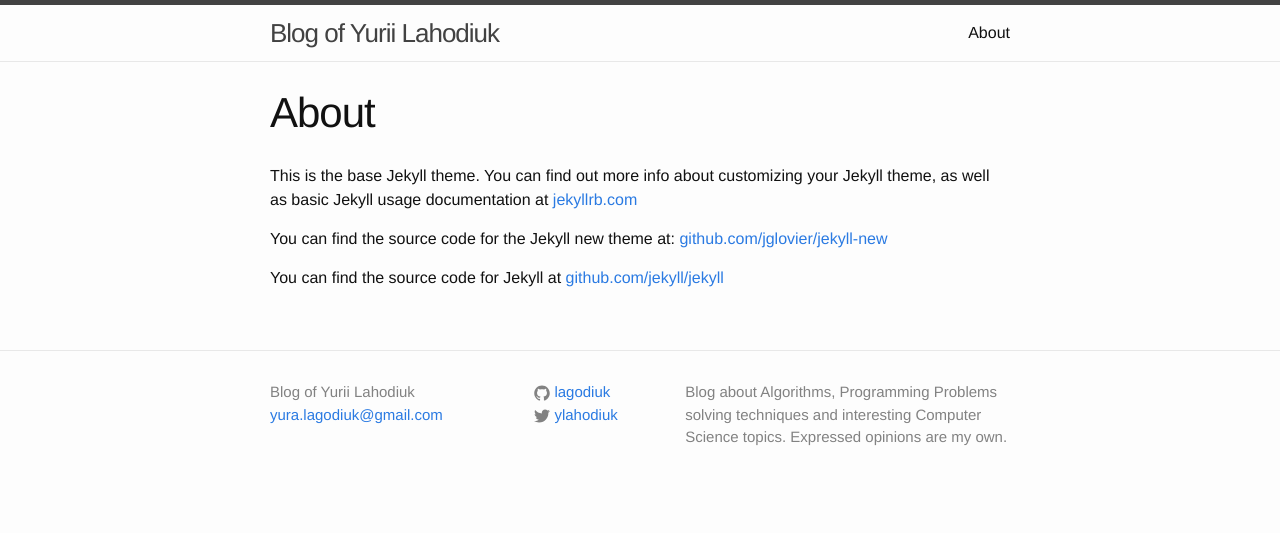
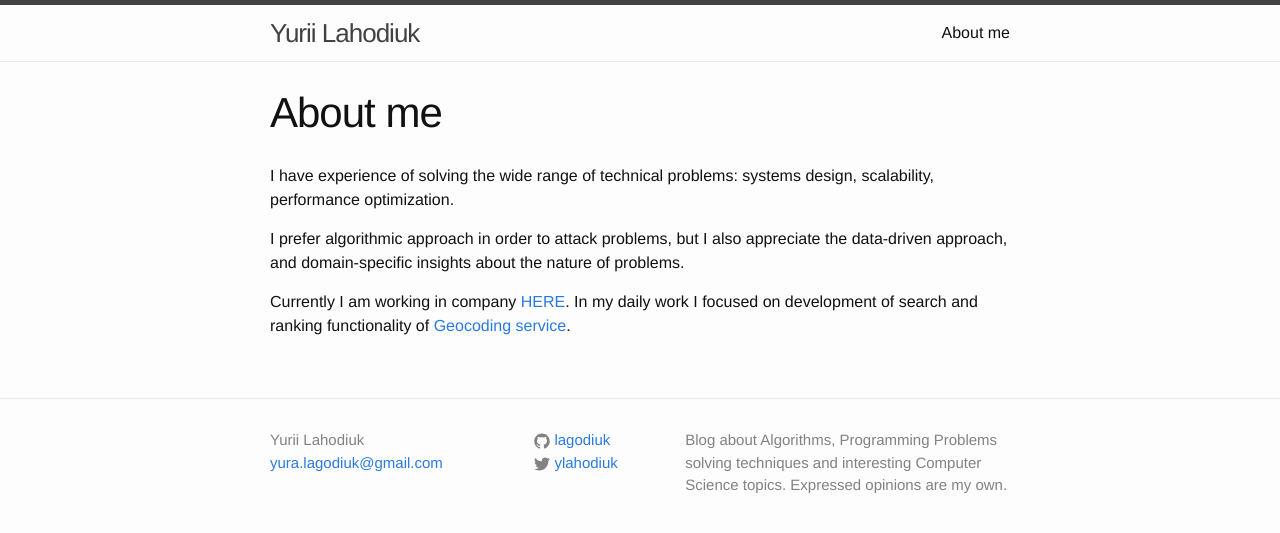
Before and after one commit to lagodiuk/lagodiuk.github.io, a Jekyll site: the page built from about.md, in a window 1280 px wide. Shown: the top 533 px of the page. Built offline with Jekyll 4.4.1, drawn with Linux system fonts in a browser that asks for light colours.

Commit message:
Updated information about me

```diff
--- a/_config.yml
+++ b/_config.yml
@@ -1,5 +1,5 @@
 # Site settings
-title: Blog of Yurii Lahodiuk
+title: Yurii Lahodiuk
 email: yura.lagodiuk@gmail.com
 description: > # this means to ignore newlines until "baseurl:"
   Blog about Algorithms, Programming Problems solving techniques and
--- a/about.md
+++ b/about.md
@@ -1,11 +1,15 @@
 ---
 layout: page
-title: About
+title: About me
 permalink: /about/
 ---
 
-This is the base Jekyll theme. You can find out more info about customizing your Jekyll theme, as well as basic Jekyll usage documentation at [jekyllrb.com](http://jekyllrb.com/)
+I have experience of solving the wide range of technical problems: systems design, scalability, performance
+optimization.
 
-You can find the source code for the Jekyll new theme at: [github.com/jglovier/jekyll-new](https://github.com/jglovier/jekyll-new)
+I prefer algorithmic approach in order to attack problems, but I also appreciate the data-driven approach, and
+domain-specific insights about the nature of problems.
 
-You can find the source code for Jekyll at [github.com/jekyll/jekyll](https://github.com/jekyll/jekyll)
+Currently I am working in company [HERE](https://company.here.com/here/).
+In my daily work I focused on development of search and ranking functionality of [Geocoding
+service](https://developer.here.com/rest-apis/documentation/geocoder).
```
